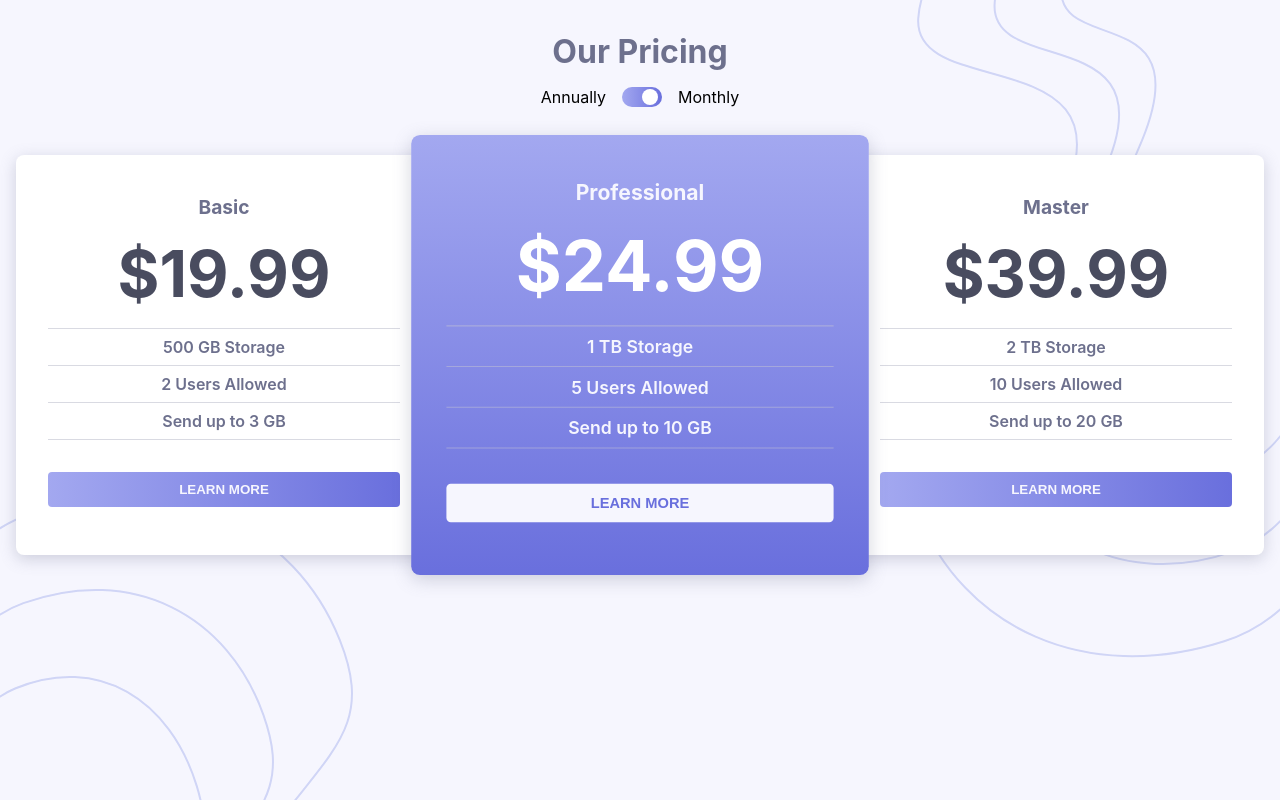
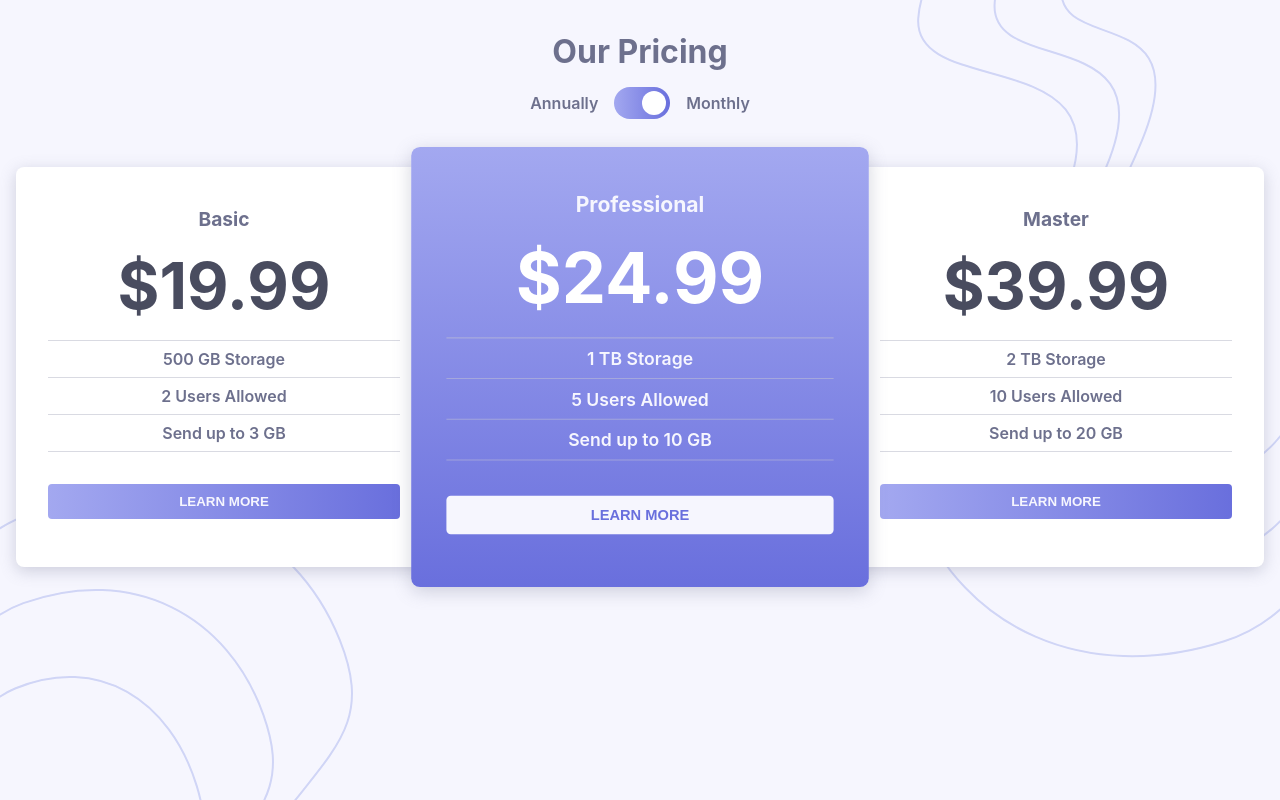
Before and after one commit to SyntheticDesigner/pricing-component-toggle, a React (Create React App) app: page / in a window 1280 px wide. Built offline with nearby package versions, Linux system fonts and the light colour scheme.

Commit message:
styling adjustments

```diff
--- a/src/components/OurPricing.js
+++ b/src/components/OurPricing.js
@@ -36,6 +36,7 @@ const theme = {
     priceColor: "hsl(232, 13%, 33%)",
     bgCard: `white`,
     btnText: "hsl(240, 78%, 98%)",
+    btnText2: "hsl(237, 63%, 64%)",
     bgBtn: `linear-gradient(
       90deg, hsl(236, 72%, 79%),hsl(237, 63%, 64%))`,
     scale: "1",
@@ -48,6 +49,7 @@ const theme = {
     bgCard: `linear-gradient(
       180deg, hsl(236, 72%, 79%),hsl(237, 63%, 64%))`,
     btnText: "hsl(237, 63%, 64%)",
+    btnText2: "hsl(240, 78%, 98%)",
     bgBtn: `hsl(240, 78%, 98%)`,
     scale: "1.1",
     zIndex: "2",
--- a/src/components/StyledComponents.js
+++ b/src/components/StyledComponents.js
@@ -21,20 +21,26 @@ export const ToggleWrap = styled.div`
   display: flex;
   justify-content: center;
   align-items: center;
+  label {
+    cursor: pointer;
+    font-weight: 600;
+    color: ${({theme})=>theme.primaryColor};
+  }
 `;
 
 export const Toggle = styled.button`
   position: relative;
-  padding: 10px 20px;
+  padding: 16px 28px;
   border: none;
   outline: none;
   background-image: linear-gradient(90deg, ${({ theme }) => theme.gradient});
-  border-radius: 10px;
+  border-radius: 20px;
   margin: 0px 16px;
+  cursor: pointer;
   &::before {
     content: "";
-    height: 16px;
-    width: 16px;
+    height: 24px;
+    width: 24px;
     background-color: white;
     position: absolute;
     top: 50%;
@@ -102,5 +108,11 @@ export const CardBox = styled.div`
     border-radius: 4px;
     font-weight: 600;
     color: ${({ theme }) => theme.btnText};
+    cursor: pointer;
+    &:hover {
+      background: none;
+      outline: 1px solid ${({ theme }) => theme.btnText2};
+      color: ${({ theme }) => theme.btnText2};
+    }
   }
 `;
```
